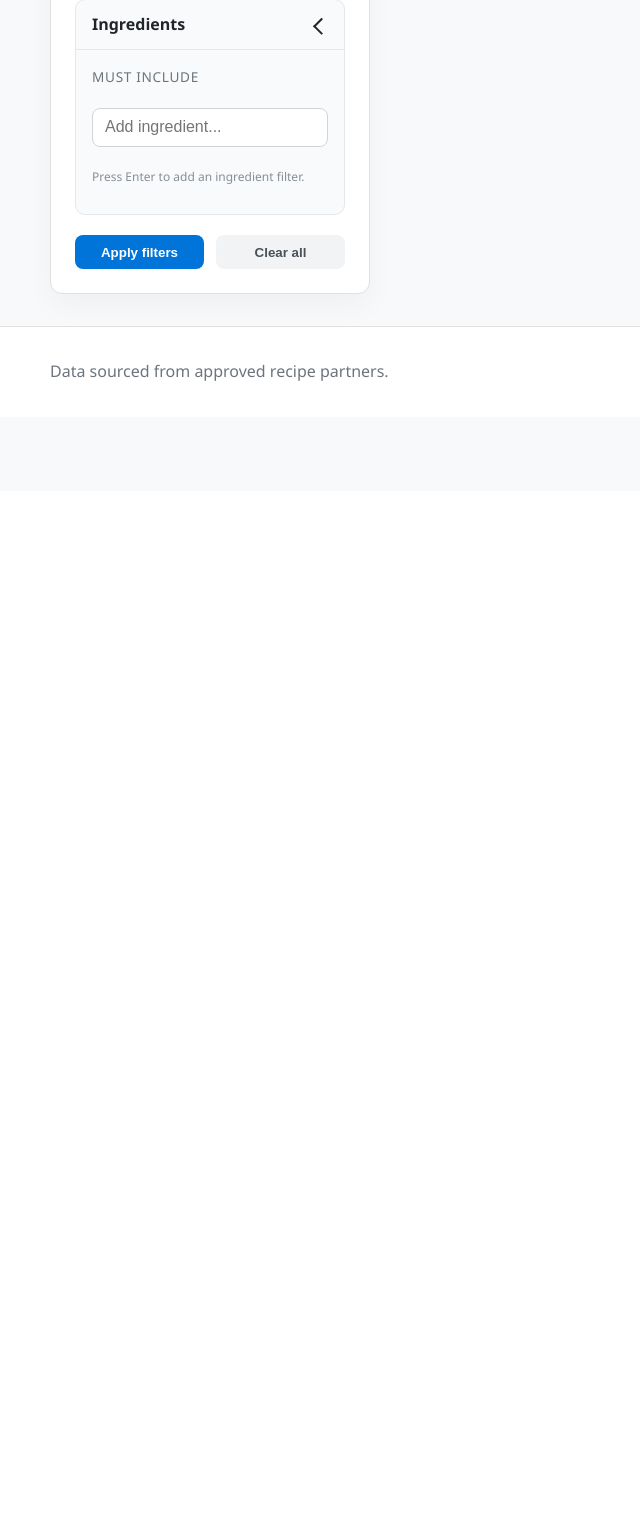
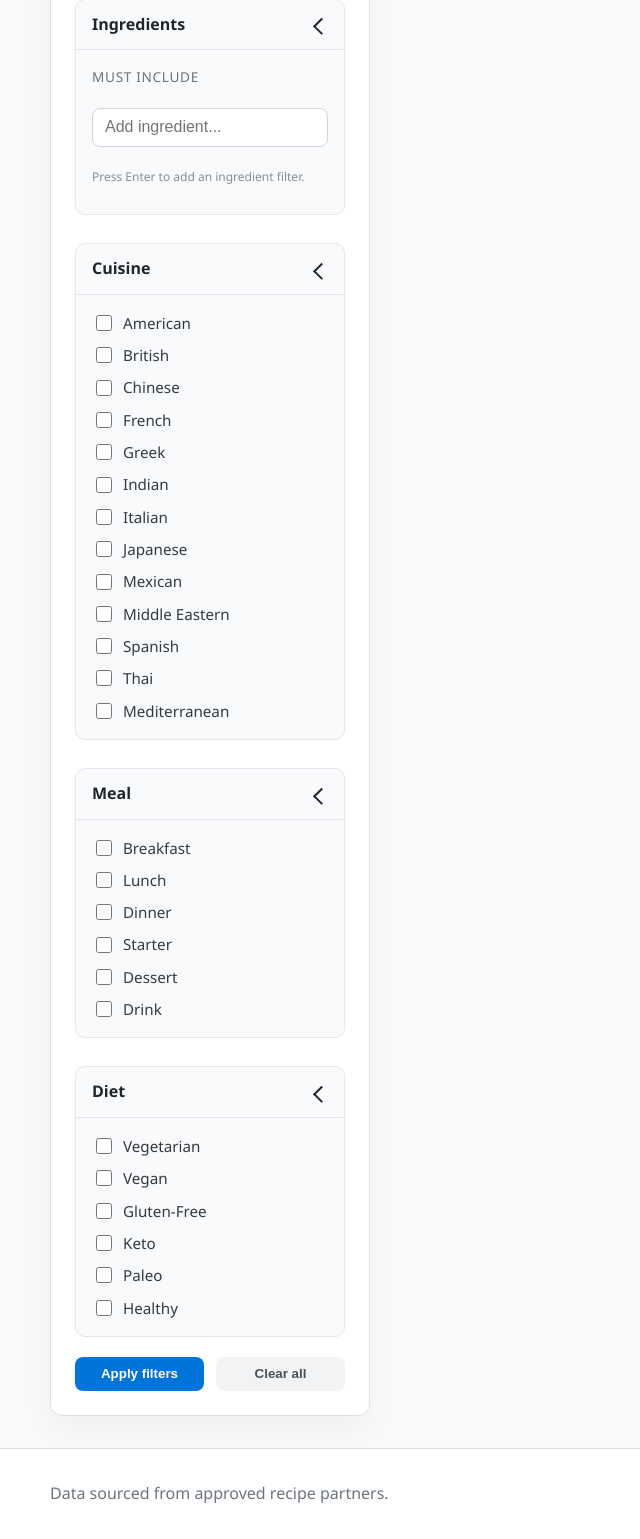
Before and after one commit to ZoomRepo/recipe-repository, a Flask app: page / in a window 1280 px wide. Shown: the part 309-1848 px from the top of the page, without its empty margins (0-640 px from the left). Before the commit the page ends 690 px from the top, so only its background shows below. Run offline with Flask 3, Linux system fonts and the light colour scheme; data that the repository does not hold is empty.

Commit message:
Add cuisine, meal, and diet filters with vertical results layout

```diff
--- /dev/null
+++ b/webapp/filter_options.py
@@ -0,0 +1,101 @@
+"""Filter option definitions for recipe search."""
+from __future__ import annotations
+
+from dataclasses import dataclass
+from typing import Iterable, List, Mapping, Sequence, Tuple
+
+
+@dataclass(frozen=True)
+class FilterOption:
+    """Represents a selectable filter with associated keyword triggers."""
+
+    value: str
+    label: str
+    keywords: Tuple[str, ...]
+
+    def normalized_keywords(self) -> Tuple[str, ...]:
+        """Return the lower-case keywords used to match this option."""
+
+        return tuple(sorted({keyword.strip().lower() for keyword in self.keywords if keyword}))
+
+
+def _option(value: str, label: str, *keywords: str) -> FilterOption:
+    return FilterOption(value=value, label=label, keywords=tuple(keywords))
+
+
+CUISINE_OPTIONS: Tuple[FilterOption, ...] = (
+    _option("american", "American", "american", "southern", "bbq", "barbecue", "tex-mex", "comfort food"),
+    _option("british", "British", "british", "english", "uk", "united kingdom", "scottish", "welsh"),
+    _option("chinese", "Chinese", "chinese", "szechuan", "cantonese", "dim sum", "stir-fry"),
+    _option("french", "French", "french", "provencal", "bistro", "bourguignon"),
+    _option("greek", "Greek", "greek", "souvlaki", "feta", "tzatziki", "gyro"),
+    _option("indian", "Indian", "indian", "curry", "masala", "tikka", "dal", "biryani"),
+    _option("italian", "Italian", "italian", "pasta", "risotto", "gnocchi", "antipasti"),
+    _option("japanese", "Japanese", "japanese", "sushi", "ramen", "teriyaki", "tempura"),
+    _option("mexican", "Mexican", "mexican", "taco", "enchilada", "quesadilla", "salsa"),
+    _option("middle_eastern", "Middle Eastern", "middle eastern", "lebanese", "turkish", "persian", "shawarma", "falafel"),
+    _option("spanish", "Spanish", "spanish", "paella", "tapas", "chorizo", "gazpacho"),
+    _option("thai", "Thai", "thai", "lemongrass", "pad thai", "green curry", "massaman"),
+    _option("mediterranean", "Mediterranean", "mediterranean", "mezze", "olive", "mediterranean diet"),
+)
+
+MEAL_OPTIONS: Tuple[FilterOption, ...] = (
+    _option("breakfast", "Breakfast", "breakfast", "brunch", "morning", "pancake", "omelette"),
+    _option("lunch", "Lunch", "lunch", "midday", "sandwich", "wrap", "salad"),
+    _option("dinner", "Dinner", "dinner", "supper", "main course", "entree", "evening meal"),
+    _option("starter", "Starter", "starter", "appetizer", "appetiser", "hors d'oeuvre", "snack"),
+    _option("dessert", "Dessert", "dessert", "pudding", "sweet", "cake", "ice cream"),
+    _option("drink", "Drink", "drink", "beverage", "cocktail", "smoothie", "juice"),
+)
+
+DIET_OPTIONS: Tuple[FilterOption, ...] = (
+    _option("vegetarian", "Vegetarian", "vegetarian", "meatless", "veggie"),
+    _option("vegan", "Vegan", "vegan", "plant-based", "plant based"),
+    _option("gluten_free", "Gluten-Free", "gluten-free", "gluten free", "coeliac"),
+    _option("keto", "Keto", "keto", "ketogenic", "low carb", "low-carb"),
+    _option("paleo", "Paleo", "paleo", "primal"),
+    _option("healthy", "Healthy", "healthy", "light", "wholesome", "clean eating", "low-fat", "low fat"),
+)
+
+
+def _build_lookup(options: Sequence[FilterOption]) -> Mapping[str, FilterOption]:
+    return {option.value: option for option in options}
+
+
+CUISINE_LOOKUP = _build_lookup(CUISINE_OPTIONS)
+MEAL_LOOKUP = _build_lookup(MEAL_OPTIONS)
+DIET_LOOKUP = _build_lookup(DIET_OPTIONS)
+
+
+def normalize_selection(values: Iterable[str], lookup: Mapping[str, FilterOption]) -> List[str]:
+    """Normalize user selections against a lookup table."""
+
+    normalized: List[str] = []
+    seen = set()
+    for raw_value in values:
+        if not raw_value:
+            continue
+        candidate = str(raw_value).strip().lower().replace(" ", "_").replace("-", "_")
+        if candidate in lookup and candidate not in seen:
+            normalized.append(candidate)
+            seen.add(candidate)
+    return normalized
+
+
+def labels_for(values: Iterable[str], lookup: Mapping[str, FilterOption]) -> List[str]:
+    """Return display labels for the provided option values."""
+
+    return [lookup[value].label for value in values if value in lookup]
+
+
+__all__ = [
+    "FilterOption",
+    "CUISINE_OPTIONS",
+    "MEAL_OPTIONS",
+    "DIET_OPTIONS",
+    "CUISINE_LOOKUP",
+    "MEAL_LOOKUP",
+    "DIET_LOOKUP",
+    "normalize_selection",
+    "labels_for",
+]
--- a/webapp/repository.py
+++ b/webapp/repository.py
@@ -7,6 +7,12 @@ from typing import List, Optional
 from mysql.connector import pooling
 
 from .config import DatabaseConfig
+from .filter_options import (
+    CUISINE_LOOKUP,
+    DIET_LOOKUP,
+    MEAL_LOOKUP,
+    FilterOption,
+)
 from .models import PaginatedResult, RecipeDetail, RecipeSummary
 
 
@@ -37,6 +43,9 @@ class RecipeQueryRepository:
         ingredients: Optional[List[str]],
         page: int,
         page_size: int,
+        cuisines: Optional[List[str]] = None,
+        meals: Optional[List[str]] = None,
+        diets: Optional[List[str]] = None,
     ) -> PaginatedResult:
         """Search recipes matching *query* and *ingredients* with pagination."""
 
@@ -59,6 +68,9 @@ class RecipeQueryRepository:
                 like = f"%{normalized}%"
                 conditions.append("LOWER(ingredients) LIKE %s")
                 params.append(like)
+        self._apply_option_filters(cuisines, CUISINE_LOOKUP, conditions, params)
+        self._apply_option_filters(meals, MEAL_LOOKUP, conditions, params)
+        self._apply_option_filters(diets, DIET_LOOKUP, conditions, params)
         where_clause = f"WHERE {' AND '.join(conditions)}" if conditions else ""
         listing_sql = f"""
             SELECT
@@ -179,6 +191,51 @@ class RecipeQueryRepository:
             connection.close()
         return int(total)
 
+    def _apply_option_filters(
+        self,
+        selected: Optional[List[str]],
+        lookup: dict[str, FilterOption],
+        conditions: List[str],
+        params: List[object],
+    ) -> None:
+        if not selected:
+            return
+
+        option_clauses: List[str] = []
+        for value in selected:
+            option = lookup.get(value)
+            if not option:
+                continue
+            clause = self._build_keywords_clause(option.normalized_keywords(), params)
+            if clause:
+                option_clauses.append(clause)
+        if option_clauses:
+            conditions.append(f"({' OR '.join(option_clauses)})")
+
+    def _build_keywords_clause(
+        self, keywords: tuple[str, ...], params: List[object]
+    ) -> Optional[str]:
+        if not keywords:
+            return None
+
+        column_template = (
+            "LOWER(COALESCE(title, '')) LIKE %s OR "
+            "LOWER(COALESCE(description, '')) LIKE %s OR "
+            "LOWER(COALESCE(categories, '')) LIKE %s OR "
+            "LOWER(COALESCE(tags, '')) LIKE %s OR "
+            "LOWER(COALESCE(ingredients, '')) LIKE %s"
+        )
+
+        keyword_clauses: List[str] = []
+        for keyword in keywords:
+            like = f"%{keyword}%"
+            keyword_clauses.append(f"({column_template})")
+            params.extend([like] * 5)
+
+        if not keyword_clauses:
+            return None
+        return f"({' OR '.join(keyword_clauses)})"
+
     @staticmethod
     def _parse_json_list(value: Optional[str]) -> List[str]:
         if not value:
--- a/webapp/service.py
+++ b/webapp/service.py
@@ -1,9 +1,15 @@
 """Application services for the recipe web interface."""
 from __future__ import annotations
 
-from typing import Iterable, Optional
+from typing import Iterable, Optional, Sequence
 
 from .models import PaginatedResult, RecipeDetail
+from .filter_options import (
+    CUISINE_LOOKUP,
+    DIET_LOOKUP,
+    MEAL_LOOKUP,
+    normalize_selection,
+)
 from .repository import RecipeQueryRepository
 
 
@@ -19,6 +25,9 @@ class RecipeService:
         query: Optional[str],
         page: int,
         ingredients: Optional[Iterable[str]] = None,
+        cuisines: Optional[Sequence[str]] = None,
+        meals: Optional[Sequence[str]] = None,
+        diets: Optional[Sequence[str]] = None,
     ) -> PaginatedResult:
         normalized_query = query.strip() if query else None
         if normalized_query == "":
@@ -37,11 +46,18 @@ class RecipeService:
                 normalized_ingredients.append(cleaned)
                 seen.add(cleaned)
 
+        normalized_cuisines = normalize_selection(cuisines or [], CUISINE_LOOKUP)
+        normalized_meals = normalize_selection(meals or [], MEAL_LOOKUP)
+        normalized_diets = normalize_selection(diets or [], DIET_LOOKUP)
+
         return self._repository.search(
             normalized_query,
             normalized_ingredients,
             page,
             self._page_size,
+            normalized_cuisines,
+            normalized_meals,
+            normalized_diets,
         )
 
     def get(self, recipe_id: int) -> Optional[RecipeDetail]:
--- a/webapp/static/css/app.css
+++ b/webapp/static/css/app.css
@@ -149,7 +149,7 @@ main.container {
   gap: 0.75rem;
 }
 
-.filter-section label {
+.filter-section label:not(.filter-checkbox) {
   font-size: 0.85rem;
   text-transform: uppercase;
   letter-spacing: 0.05em;
@@ -162,6 +162,29 @@ main.container {
   border: 1px solid #ced4da;
   border-radius: 8px;
   font-size: 1rem;
+}
+
+.filter-group {
+  border: none;
+  margin: 0;
+  padding: 0;
+  display: flex;
+  flex-direction: column;
+  gap: 0.5rem;
+}
+
+.filter-checkbox {
+  display: inline-flex;
+  align-items: center;
+  gap: 0.5rem;
+  font-size: 0.95rem;
+  color: #343a40;
+}
+
+.filter-checkbox input {
+  width: 1rem;
+  height: 1rem;
+  accent-color: #0074d9;
 }
 
 .ingredient-input {
--- a/webapp/static/js/search.js
+++ b/webapp/static/js/search.js
@@ -17,6 +17,7 @@
   const clearButton = form.querySelector('[data-role="clear-filters"]');
   const queryInput = form.querySelector('input[name="q"]');
   const pageInput = form.querySelector('input[name="page"]');
+  const autoSubmitInputs = form.querySelectorAll('[data-auto-submit="change"]');
 
   let debounceTimer = null;
 
@@ -107,6 +108,9 @@
             queryInput.value = payload.filters.query || '';
           }
           syncIngredientChips(payload.filters.ingredients || []);
+          syncCheckboxGroup('cuisine', payload.filters.cuisines || []);
+          syncCheckboxGroup('meal', payload.filters.meals || []);
+          syncCheckboxGroup('diet', payload.filters.diets || []);
         }
       })
       .catch((error) => {
@@ -191,6 +195,19 @@
     });
   }
 
+  function syncCheckboxGroup(name, values) {
+    if (!form) {
+      return;
+    }
+    const desired = new Set((values || []).map((value) => String(value)));
+    const selector = `input[name="${name}"]`;
+    form.querySelectorAll(selector).forEach((element) => {
+      if (element instanceof HTMLInputElement) {
+        element.checked = desired.has(element.value);
+      }
+    });
+  }
+
   form.addEventListener('submit', (event) => {
     event.preventDefault();
     if (pageInput) {
@@ -239,6 +256,15 @@
     });
   }
 
+  autoSubmitInputs.forEach((input) => {
+    input.addEventListener('change', () => {
+      if (pageInput) {
+        pageInput.value = '1';
+      }
+      fetchResults(1);
+    });
+  });
+
   if (clearButton) {
     clearButton.addEventListener('click', () => {
       if (queryInput) {
@@ -250,6 +276,11 @@
       if (ingredientField) {
         ingredientField.value = '';
       }
+      autoSubmitInputs.forEach((input) => {
+        if (input instanceof HTMLInputElement && input.type === 'checkbox') {
+          input.checked = false;
+        }
+      });
       if (pageInput) {
         pageInput.value = '1';
       }
--- a/webapp/templates/recipes/_results.html
+++ b/webapp/templates/recipes/_results.html
@@ -1,7 +1,7 @@
 {% if results.items %}
-  <ul class="recipe-grid">
+  <ul class="recipe-list">
     {% for recipe in results.items %}
-      <li class="recipe-card">
+      <li class="recipe-card{% if recipe.image %} recipe-card--with-image{% endif %}">
         {% if recipe.image %}
           <a class="recipe-thumb" href="{{ url_for('recipes.detail', recipe_id=recipe.id) }}">
             <img src="{{ recipe.image }}" alt="Image for {{ recipe.title or 'recipe' }}">
@@ -29,7 +29,15 @@
         {% for page_number in results.iter_pages() %}
           <li class="pagination-item {% if page_number == results.page %}active{% endif %}">
             <a
-              href="{{ url_for('recipes.index', page=page_number, q=filters.query, ingredient=filters.ingredients if filters.ingredients else None) }}"
+              href="{{ url_for(
+                'recipes.index',
+                page=page_number,
+                q=filters.query,
+                ingredient=filters.ingredients if filters.ingredients else None,
+                cuisine=filters.cuisines if filters.cuisines else None,
+                meal=filters.meals if filters.meals else None,
+                diet=filters.diets if filters.diets else None,
+              ) }}"
               data-page="{{ page_number }}"
             >
               {{ page_number }}
--- a/webapp/templates/recipes/index.html
+++ b/webapp/templates/recipes/index.html
@@ -5,19 +5,6 @@
 {% endblock %}
 
 {% block content %}
-  {% set has_query = filters.query %}
-  {% set has_ingredients = filters.ingredients %}
-  {% if has_query and has_ingredients %}
-    {% set heading = 'Recipes matching "' ~ filters.query ~ '" with ' ~ filters.ingredients|length ~ ' ingredient' ~ ('s' if filters.ingredients|length != 1 else '') %}
-  {% elif has_query %}
-    {% set heading = 'Recipes matching "' ~ filters.query ~ '"' %}
-  {% elif has_ingredients %}
-    {% set heading = 'Recipes containing ' ~ filters.ingredients|join(', ') %}
-  {% else %}
-    {% set heading = 'Latest recipes' %}
-  {% endif %}
-  {% set subtitle = results.total ~ ' recipe' ~ ('' if results.total == 1 else 's') ~ ' found' %}
-
   <div class="recipe-layout" data-role="search-layout">
     <aside class="filter-panel">
       <form
@@ -67,6 +54,66 @@
             </div>
           </div>
         </details>
+        <details class="filter-section" open>
+          <summary>Cuisine</summary>
+          <div class="filter-section-body">
+            <fieldset class="filter-group">
+              <legend class="sr-only">Cuisine filters</legend>
+              {% for option in cuisine_options %}
+                <label class="filter-checkbox">
+                  <input
+                    type="checkbox"
+                    name="cuisine"
+                    value="{{ option.value }}"
+                    {% if option.value in filters.cuisines %}checked{% endif %}
+                    data-auto-submit="change"
+                  >
+                  <span>{{ option.label }}</span>
+                </label>
+              {% endfor %}
+            </fieldset>
+          </div>
+        </details>
+        <details class="filter-section" open>
+          <summary>Meal</summary>
+          <div class="filter-section-body">
+            <fieldset class="filter-group">
+              <legend class="sr-only">Meal filters</legend>
+              {% for option in meal_options %}
+                <label class="filter-checkbox">
+                  <input
+                    type="checkbox"
+                    name="meal"
+                    value="{{ option.value }}"
+                    {% if option.value in filters.meals %}checked{% endif %}
+                    data-auto-submit="change"
+                  >
+                  <span>{{ option.label }}</span>
+                </label>
+              {% endfor %}
+            </fieldset>
+          </div>
+        </details>
+        <details class="filter-section" open>
+          <summary>Diet</summary>
+          <div class="filter-section-body">
+            <fieldset class="filter-group">
+              <legend class="sr-only">Diet filters</legend>
+              {% for option in diet_options %}
+                <label class="filter-checkbox">
+                  <input
+                    type="checkbox"
+                    name="diet"
+                    value="{{ option.value }}"
+                    {% if option.value in filters.diets %}checked{% endif %}
+                    data-auto-submit="change"
+                  >
+                  <span>{{ option.label }}</span>
+                </label>
+              {% endfor %}
+            </fieldset>
+          </div>
+        </details>
         <div class="filter-actions">
           <button type="submit" class="filter-apply">Apply filters</button>
           <button type="button" class="filter-clear" data-role="clear-filters">Clear all</button>
--- a/webapp/views.py
+++ b/webapp/views.py
@@ -6,6 +6,16 @@ from typing import Any, List, Optional
 from flask import Blueprint, abort, jsonify, render_template, request
 from werkzeug.datastructures import MultiDict
 
+from .filter_options import (
+    CUISINE_LOOKUP,
+    CUISINE_OPTIONS,
+    DIET_LOOKUP,
+    DIET_OPTIONS,
+    MEAL_LOOKUP,
+    MEAL_OPTIONS,
+    labels_for,
+    normalize_selection,
+)
 from .service import RecipeService
 
 
@@ -20,12 +30,30 @@ def register_routes(app: Any, service: RecipeService) -> None:
         normalized_query = _normalize_query(raw_query)
         page = _parse_page(request.args.get("page", "1"))
         ingredients = _parse_ingredients(request.args)
-        results = service.search(raw_query, page, ingredients)
-        filters = {"query": normalized_query, "ingredients": ingredients}
+        cuisines = normalize_selection(request.args.getlist("cuisine"), CUISINE_LOOKUP)
+        meals = normalize_selection(request.args.getlist("meal"), MEAL_LOOKUP)
+        diets = normalize_selection(request.args.getlist("diet"), DIET_LOOKUP)
+        results = service.search(raw_query, page, ingredients, cuisines, meals, diets)
+        heading_text = _format_heading(
+            normalized_query, ingredients, cuisines, meals, diets
+        )
+        subtitle_text = _format_subtitle(results.total)
+        filters = {
+            "query": normalized_query,
+            "ingredients": ingredients,
+            "cuisines": cuisines,
+            "meals": meals,
+            "diets": diets,
+        }
         return render_template(
             "recipes/index.html",
             results=results,
             filters=filters,
+            heading=heading_text,
+            subtitle=subtitle_text,
+            cuisine_options=CUISINE_OPTIONS,
+            meal_options=MEAL_OPTIONS,
+            diet_options=DIET_OPTIONS,
         )
 
     @blueprint.route("/api/recipes")
@@ -34,8 +62,17 @@ def register_routes(app: Any, service: RecipeService) -> None:
         normalized_query = _normalize_query(raw_query)
         page = _parse_page(request.args.get("page", "1"))
         ingredients = _parse_ingredients(request.args)
-        results = service.search(raw_query, page, ingredients)
-        filters = {"query": normalized_query, "ingredients": ingredients}
+        cuisines = normalize_selection(request.args.getlist("cuisine"), CUISINE_LOOKUP)
+        meals = normalize_selection(request.args.getlist("meal"), MEAL_LOOKUP)
+        diets = normalize_selection(request.args.getlist("diet"), DIET_LOOKUP)
+        results = service.search(raw_query, page, ingredients, cuisines, meals, diets)
+        filters = {
+            "query": normalized_query,
+            "ingredients": ingredients,
+            "cuisines": cuisines,
+            "meals": meals,
+            "diets": diets,
+        }
         return jsonify(
             {
                 "html": render_template(
@@ -44,7 +81,9 @@ def register_routes(app: Any, service: RecipeService) -> None:
                     filters=filters,
                 ),
                 "meta": {
-                    "heading": _format_heading(normalized_query, ingredients),
+                    "heading": _format_heading(
+                        normalized_query, ingredients, cuisines, meals, diets
+                    ),
                     "subtitle": _format_subtitle(results.total),
                     "total": results.total,
                     "page": results.page,
@@ -53,6 +92,9 @@ def register_routes(app: Any, service: RecipeService) -> None:
                 "filters": {
                     "query": normalized_query or "",
                     "ingredients": ingredients,
+                    "cuisines": cuisines,
+                    "meals": meals,
+                    "diets": diets,
                 },
             }
         )
@@ -106,15 +148,37 @@ def _parse_ingredients(args: MultiDict[str, str]) -> List[str]:
     return normalized
 
 
-def _format_heading(query: Optional[str], ingredients: List[str]) -> str:
+def _format_heading(
+    query: Optional[str],
+    ingredients: List[str],
+    cuisines: List[str],
+    meals: List[str],
+    diets: List[str],
+) -> str:
     if query and ingredients:
         plural = "s" if len(ingredients) != 1 else ""
-        return f'Recipes matching "{query}" with {len(ingredients)} ingredient{plural}'
-    if query:
-        return f'Recipes matching "{query}"'
-    if ingredients:
-        return "Recipes containing " + ", ".join(ingredients)
-    return "Latest recipes"
+        heading = f'Recipes matching "{query}" with {len(ingredients)} ingredient{plural}'
+    elif query:
+        heading = f'Recipes matching "{query}"'
+    elif ingredients:
+        heading = "Recipes containing " + ", ".join(ingredients)
+    else:
+        heading = "Latest recipes"
+
+    descriptors: List[str] = []
+    cuisine_labels = labels_for(cuisines, CUISINE_LOOKUP)
+    if cuisine_labels:
+        descriptors.append("Cuisine: " + ", ".join(cuisine_labels))
+    meal_labels = labels_for(meals, MEAL_LOOKUP)
+    if meal_labels:
+        descriptors.append("Meal: " + ", ".join(meal_labels))
+    diet_labels = labels_for(diets, DIET_LOOKUP)
+    if diet_labels:
+        descriptors.append("Diet: " + ", ".join(diet_labels))
+
+    if descriptors:
+        return f"{heading} · {' · '.join(descriptors)}"
+    return heading
 
 
 def _format_subtitle(total: int) -> str:
```
Also changed, not shown: other parts of webapp/static/css/app.css (+29 -4 lines).
